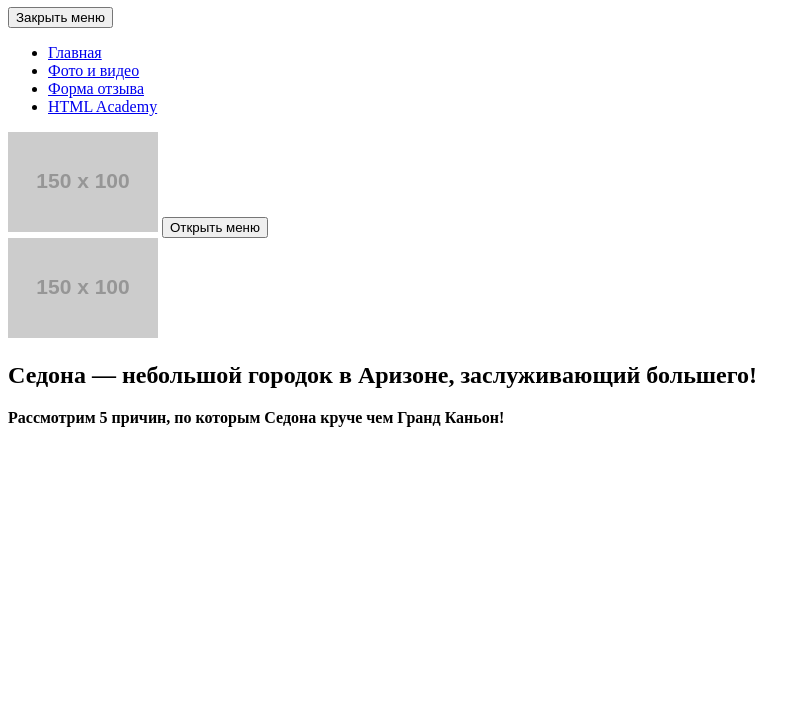
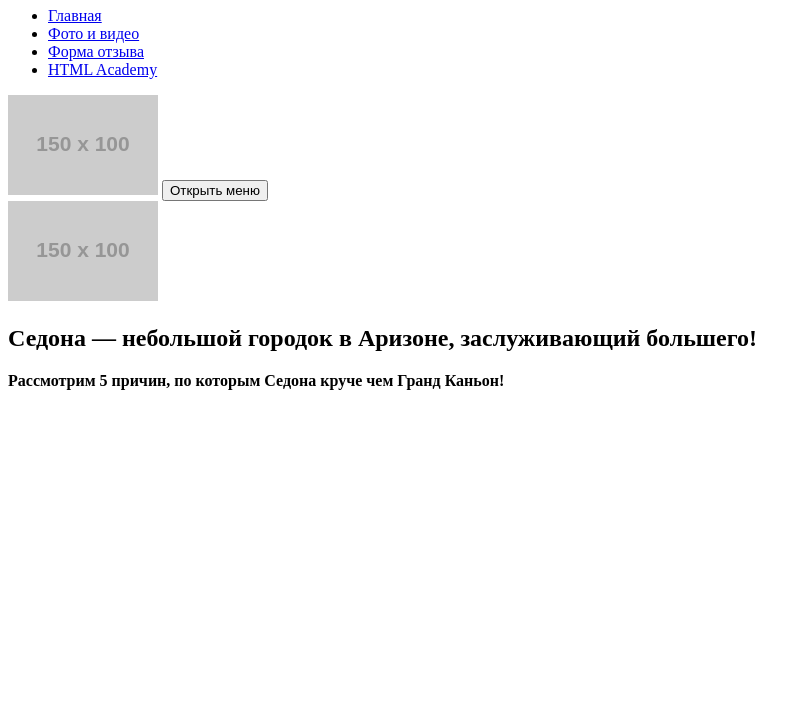
Before and after one commit to Nientary/sedona, a website: page index.html in a window 1280 px wide. Shown: the part 73-800 px from the top of the page, without its empty margins (0-810 px from the left). Drawn offline with Linux system fonts and the light colour scheme; placeholder pictures from the web are drawn by us.

Commit message:
Убрала из шапки лишнюю кнопку

```diff
--- a/index.html
+++ b/index.html
@@ -10,7 +10,6 @@
         <div class="page-header__wrapper">
           <h1 class="page-header__title">Седона - город в Аризоне</h1>
           <nav class="main-nav">
-            <button class="page-header__close-toggle" type="button">Закрыть меню</button>
             <ul class="main-nav__list">
               <li class="main-nav__item main-nav__item--active">
                 <a href="#">Главная</a>
```
